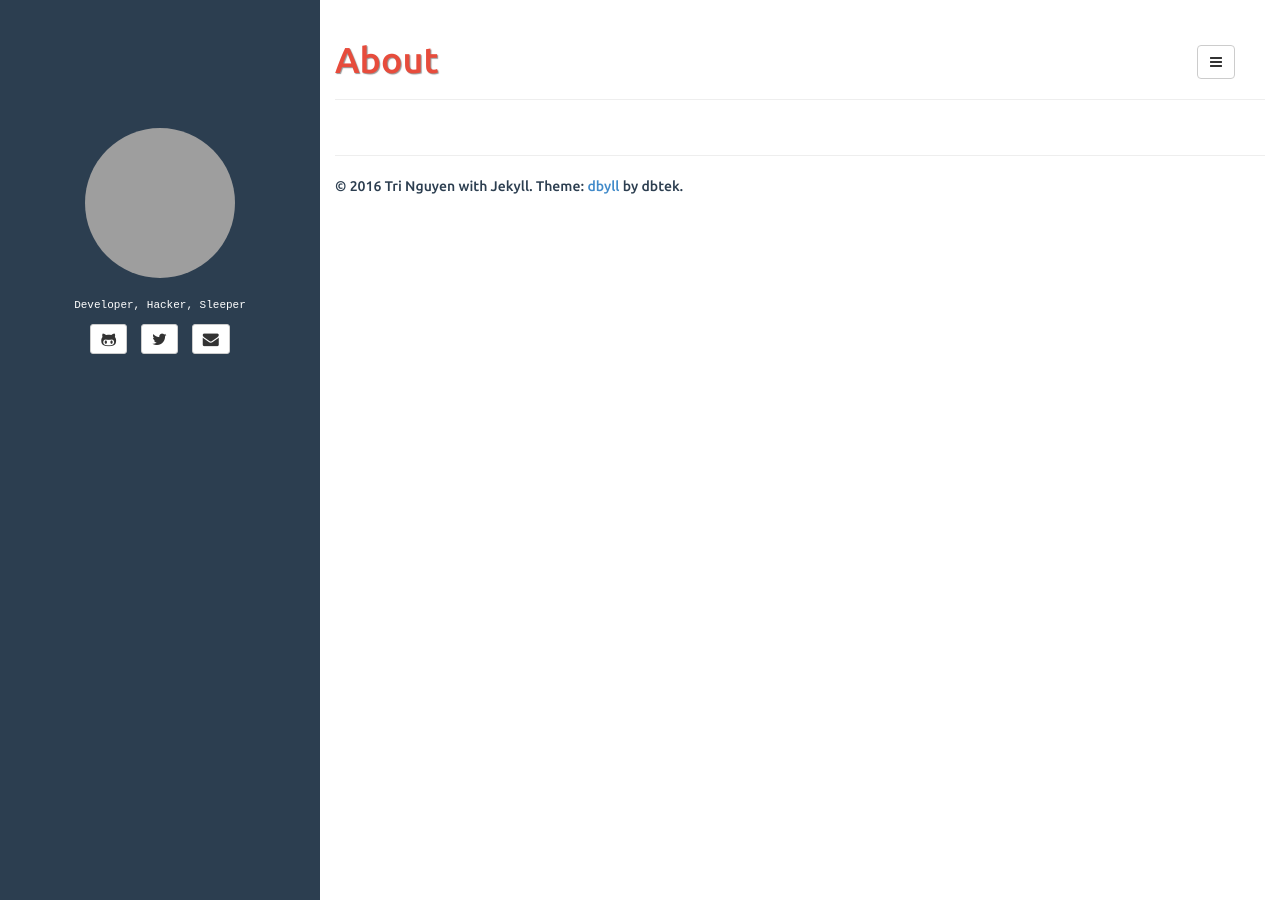
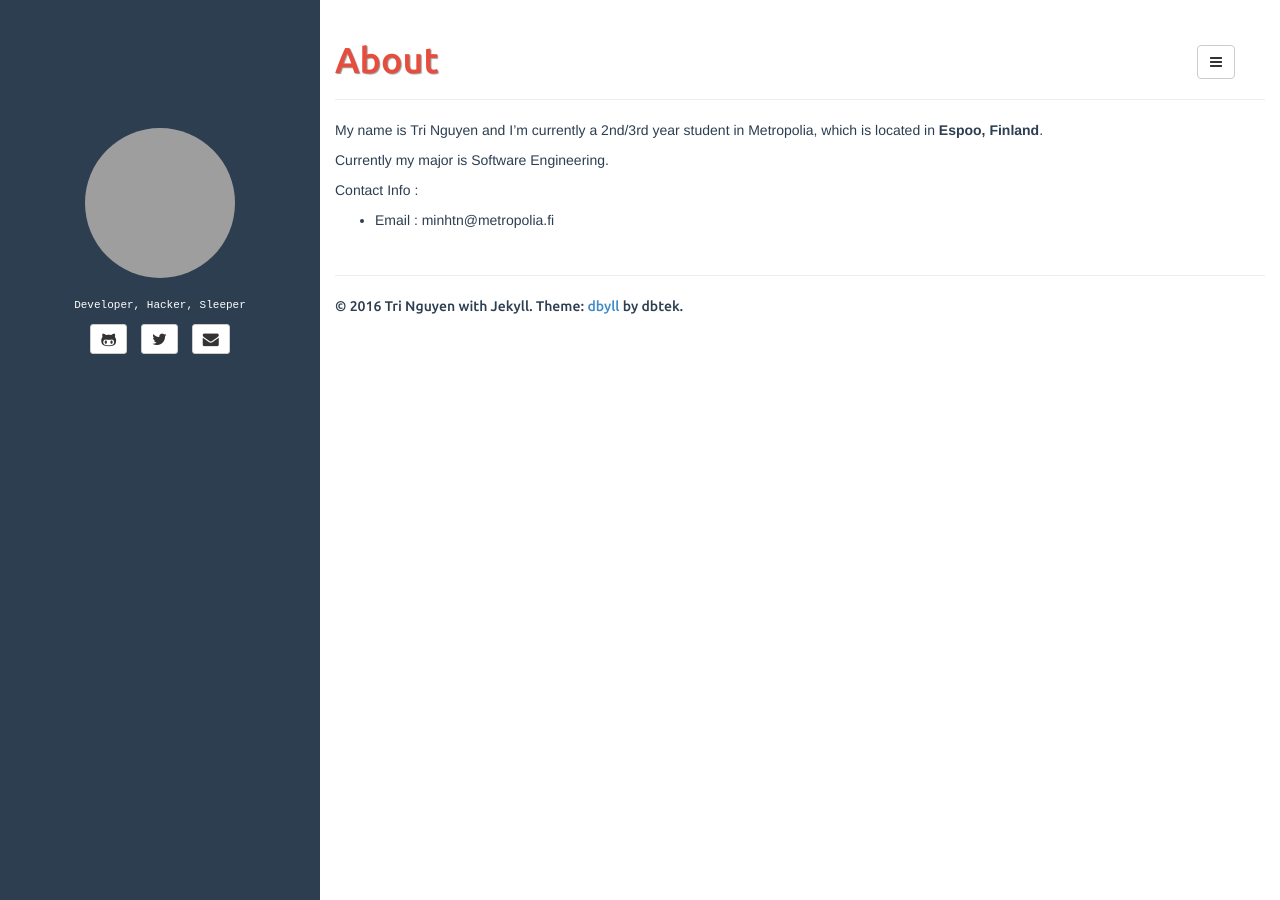
Before and after one commit to 5c0r/nmt1994.github.io, a Jekyll site: the page built from about.md, in a window 1280 px wide. Built offline with Jekyll 4.4.1, drawn with Linux system fonts in a browser that asks for light colours; grey boxes are pictures that could not be loaded.

Commit message:
Firstblood

```diff
--- a/about.md
+++ b/about.md
@@ -1,6 +1,14 @@
 ---
 layout: page
 title: "About"
-description: ""
+description: "About page"
+
 ---
 {% include JB/setup %}
+
+My name is Tri Nguyen and I'm currently a 2nd/3rd year student in Metropolia, which is located in **Espoo, Finland**.
+
+Currently my major is Software Engineering.
+
+Contact Info :
+- Email : minhtn@metropolia.fi
```
Also changed, not shown: _posts/2016-05-29-new-post.md (added, +61 -0 lines), index.md (+6 -8 lines).
